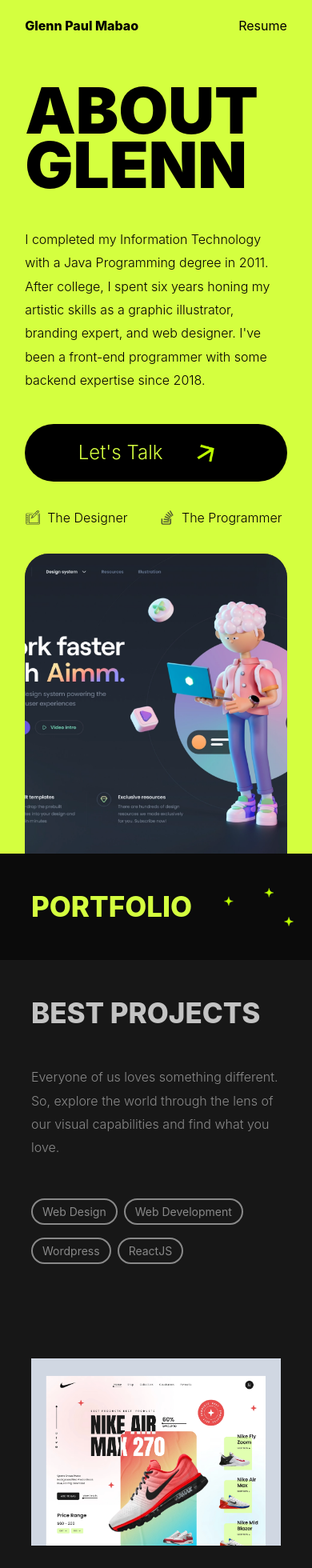
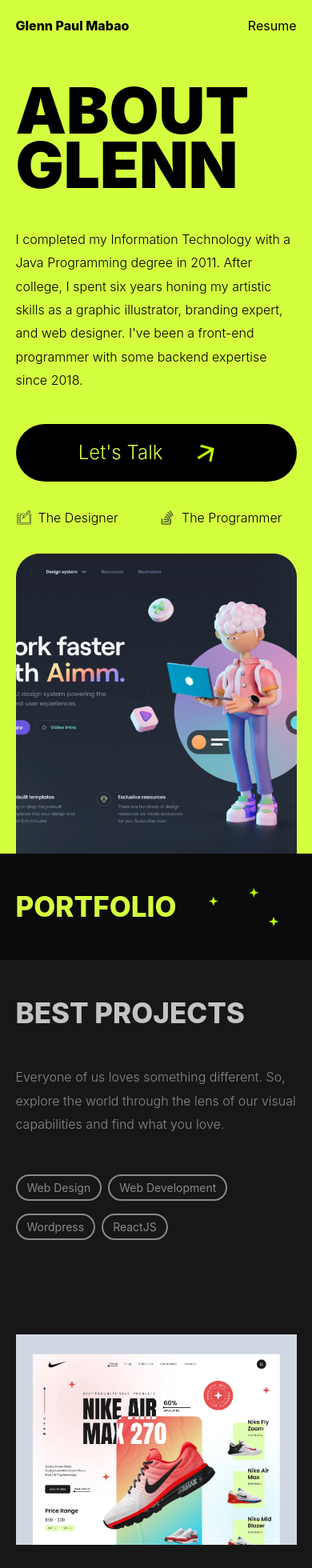
Before and after one commit to glennpaulmabao/web, a Next.js app: page / in a window 390 px wide. Shown: the top 1960 px of the page at 80% size. Built offline with nearby package versions, Linux system fonts and the light colour scheme.

Commit message:
Mobile view padding to 5%
Mobile view padding from 10% to 5%

```diff
--- a/pages/index.js
+++ b/pages/index.js
@@ -30,7 +30,7 @@
       </Head>
 
       <main>
-        <section className=" bg-[#D4FF3F] w-full min-h-screen md:px-[17%] px-[8%]">
+        <section className=" bg-[#D4FF3F] w-full min-h-screen md:px-[17%] px-[5%]">
           <nav className="flex md:py-10 py-5 mx-auto md:mb-[28px] mb-10 justify-between">
             <h1 className="font-extrabold"><a href="https://glennpaulmabao.github.io/web/">Glenn Paul Mabao</a></h1>
             <ul>
@@ -88,11 +88,11 @@
             </div>
           </div>
         </section>
-        <section className="bg-[#0B0B0B] md:h-[171.2px] md:px-[17%] px-[10%] py-10 flex items-center justify-start" >
+        <section className="bg-[#0B0B0B] md:h-[171.2px] md:px-[17%] px-[5%] py-10 flex items-center justify-start" >
           <h1 className="md:text-[50px] text-[35px] font-extrabold text-[#D4FF3F]">PORTFOLIO</h1>
           <Image src={chimes} className="md:h-[92px] h-[48px] w-auto ml-10"/>
         </section>
-        <section className="bg-[#171717] md:h-[171.2px] md:px-[17%] px-[10%] py-10 justify-start">
+        <section className="bg-[#171717] md:h-[171.2px] md:px-[17%] px-[5%] py-10 justify-start">
           <h1 className="md:text-[50px] md:mt-10 text-[35px] font-extrabold text-[#C3C3C3]">BEST PROJECTS</h1>
           <p className="leading-[22pt] font-[300] my-10 md:my-5 text-[#898989] md:w-[60%] w-full">
           Everyone of us loves something different. So, explore the world through the lens of our visual capabilities and find what you love.
@@ -104,7 +104,7 @@
                 <h4 className="border-[#898989] text-[#898989] font-regular py-[4px] px-[12px] border-2 md:my-2 mt-2 rounded-full items-center">ReactJS</h4>
             </div>
         </section>
-        <section className="bg-[#171717] md:px-[17%] px-[10%] flex flex-col gap-10 md:py-[120px] py-[40px] lg:flex-row lg:flex-wrap">
+        <section className="bg-[#171717] md:px-[17%] px-[5%] flex flex-col gap-10 md:py-[120px] py-[40px] lg:flex-row lg:flex-wrap">
           <Portfolio img={web1}/>
           <Portfolio img={web2}/>
           <Portfolio img={web3}/>
@@ -113,7 +113,7 @@
           <Portfolio img={web5}/>
         </section>
 
-        <section className="bg-[#101010] md:h-[171.2px] md:px-[17%] px-[10%] py-5 flex items-center justify-start" >
+        <section className="bg-[#101010] md:h-[171.2px] md:px-[17%] px-[5%] py-5 flex items-center justify-start" >
           <h1 className="md:text-[50px] text-[20px] font-extrabold text-[#D4FF3F]">GLENN PAUL MABAO</h1>
           <Image src={chimes} className="md:h-[92px] h-[55px] w-auto ml-10"/>
         </section>
```
